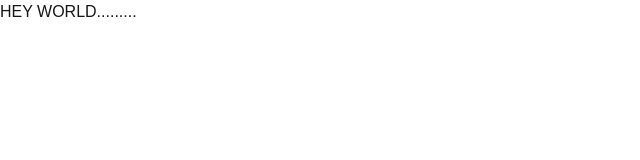
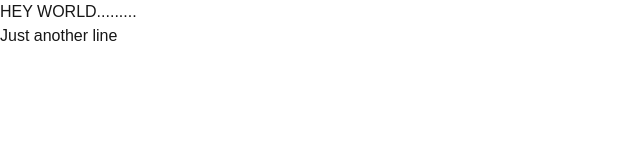
Before and after one commit to farahsamsi/next-js-first-app, a Next.js app: page / in a window 1280 px wide. Shown: the top 160 px of the page, without its empty margins (0-640 px from the left). Built offline with nearby package versions, Linux system fonts and the light colour scheme.

Commit message:
added another line for git push

```diff
--- a/src/app/page.js
+++ b/src/app/page.js
@@ -4,6 +4,7 @@ export default function Home() {
   return (
     <div>
       <h1>HEY WORLD.........</h1>
+      <h1>Just another line</h1>
     </div>
   );
 }
```
